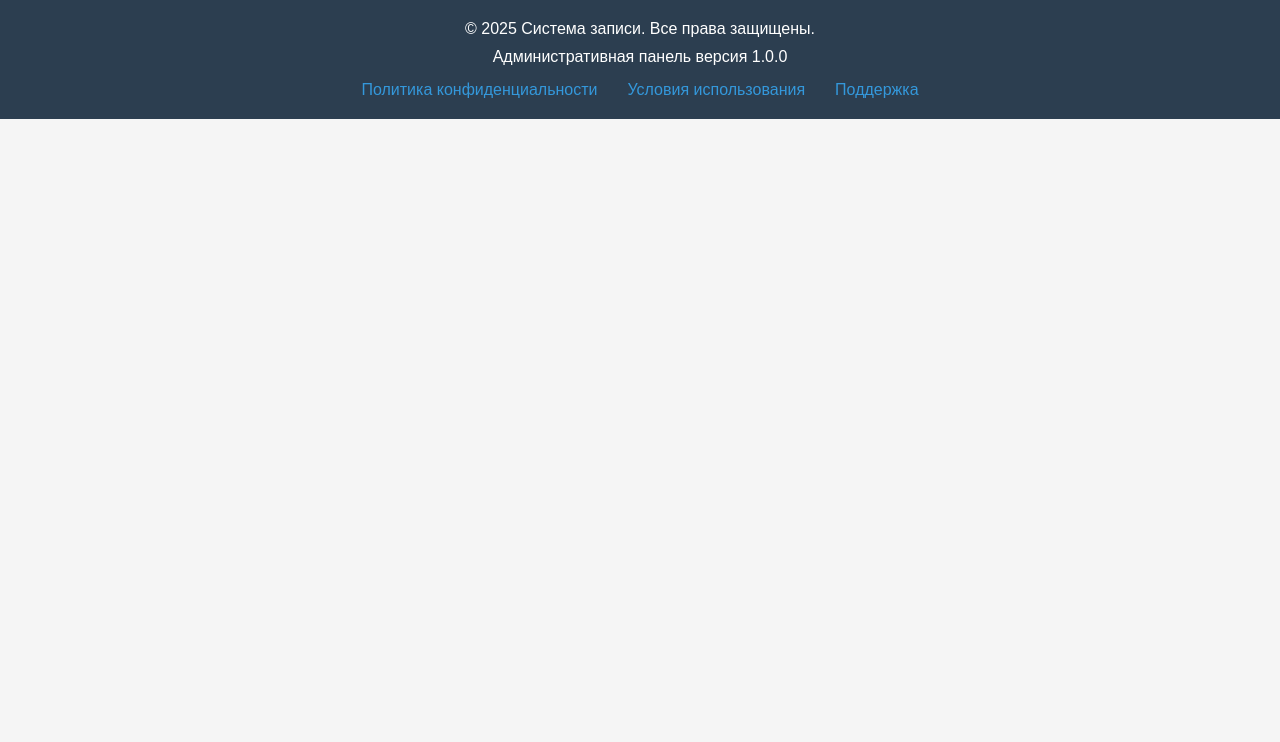
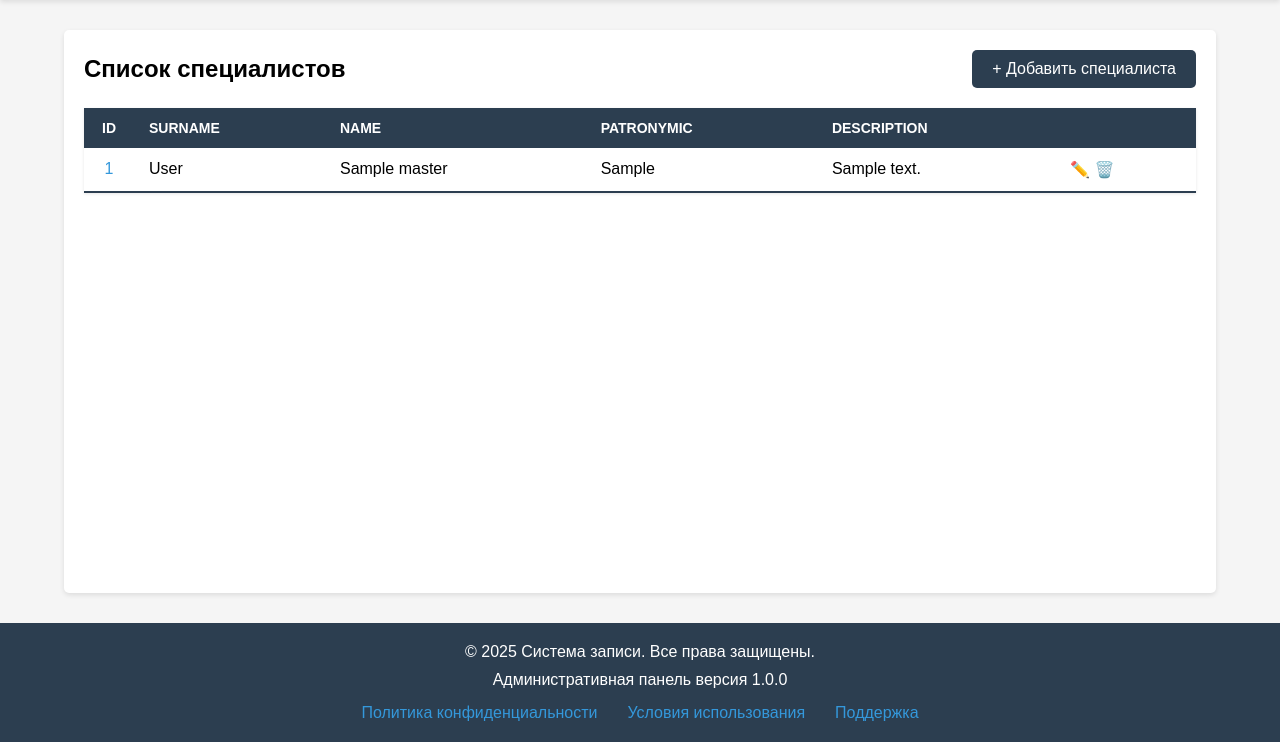
Before and after one commit to MaksimABBAAC/booking-dashboard, a Django app: page /masters/ in a window 1280 px wide. Shown: the part 58-800 px from the top of the page. Run offline with Django 5.2, Linux system fonts and the light colour scheme; tables that the repository leaves empty hold one stand-in row (values such as "Sample post").

Commit message:
create schedule for the day, add style

```diff
--- a/masters/models.py
+++ b/masters/models.py
@@ -1,16 +1,84 @@
+from datetime import time
+from django.core.validators import MaxValueValidator, MinValueValidator
 from django.db import models
-from django.urls import reverse
 
-# Create your models here.
-class Masters(models.Model):
+
+class Specialty(models.Model):
+    specialty = models.CharField(max_length=150)
+
+    class Meta:
+        verbose_name = "specialty"
+        verbose_name_plural = "specialties"
+        db_table = 'specialty'
+
+
+class Master(models.Model):
 
     name = models.CharField(max_length=150)
     surname = models.CharField(max_length=150)
     patronymic = models.CharField(max_length=150)
     description = models.TextField()
-
+    specialty = models.ForeignKey(Specialty, on_delete=models.CASCADE)
 
     class Meta:
         verbose_name = "master"
         verbose_name_plural = "masters"
         db_table = 'masters'
+
+
+class Schedule(models.Model):
+    DAYS_OF_WEEK = (
+        (0, 'Понедельник'),
+        (1, 'Вторник'),
+        (2, 'Среда'),
+        (3, 'Четверг'),
+        (4, 'Пятница'),
+        (5, 'Суббота'),
+        (6, 'Воскресенье'),
+    )
+
+    master = models.ForeignKey(
+        'Master',
+        on_delete=models.CASCADE,
+    )
+
+    day_of_week = models.IntegerField(
+        choices=DAYS_OF_WEEK,
+    )
+
+    is_working = models.BooleanField(
+        default=True,
+    )
+
+    start_time = models.TimeField(
+        default=time(9, 0),
+        null=True,
+        blank=True
+    )
+
+    end_time = models.TimeField(
+        default=time(18, 0),
+        null=True,
+        blank=True
+    )
+
+    appointment_duration = models.PositiveIntegerField(
+        verbose_name='Длительность приема (минуты)',
+        default=30,
+        validators=[MinValueValidator(5), MaxValueValidator(240)]
+    )
+
+    break_start = models.TimeField(
+        null=True,
+        blank=True
+    )
+
+    break_end = models.TimeField(
+        null=True,
+        blank=True
+    )
+
+    class Meta:
+        verbose_name = 'schedule'
+        verbose_name_plural = 'schedules'
+        db_table = 'schedule'
--- a/masters/templates/masters/index.html
+++ b/masters/templates/masters/index.html
@@ -2,9 +2,39 @@
 {% load static %}
 
 {% block style%}
-    <link rel="stylesheet" href="{% static "css/index.css" %}">
+    <link rel="stylesheet" href="{% static "css/table.css" %}">
 {%endblock style%}
 
 {% block content%}
-
+    <div class="content">
+        <div class="table-header">
+            <h2>Список специалистов</h2>
+            <a href="{% url 'masters:add' %}" class="btn-add">
+                + Добавить специалиста
+            </a>
+        </div>
+        <table>
+            <thead>
+                <td>id</td>
+                <td>surname</td>
+                <td>name</td>
+                <td>patronymic</td>
+                <td>description</td>
+                <td></td>
+            </thead>
+            {% for master in masters  %}
+            <tr>
+                <td><a href="{% url 'masters:master' master.id %}">{{master.id}}</a></td>
+                <td>{{master.surname}}</td>
+                <td>{{master.name}}</td>
+                <td>{{master.patronymic}}</td>
+                <td>{{master.description}}</td>
+                <td>
+                    <a href="#" class="btn-edit">✏️</a>
+                    <a href="#" class="btn-delete">🗑️</a>
+                </td>
+            </tr>
+            {% endfor %}
+        </table>
+    </div>
 {%endblock content%}
--- a/masters/urls.py
+++ b/masters/urls.py
@@ -1,5 +1,6 @@
 from django.urls import path
 from masters import views
+from .views import ScheduleCreateView, ScheduleUpdateView
 
 app_name = 'masters'
 
@@ -7,4 +8,6 @@ urlpatterns = [
     path('', views.index, name='index'),
     path('add', views.add, name='add'),
     path('<int:pk>/', views.master, name='master'),
+    path('schedule/add/', ScheduleCreateView.as_view(), name='schedule_add'),
+    path('schedule/<int:pk>/edit/', ScheduleUpdateView.as_view(), name='schedule_edit'),
 ]
--- a/masters/views.py
+++ b/masters/views.py
@@ -1,25 +1,37 @@
-from django.shortcuts import redirect, render, get_object_or_404
-from .forms import AddMasterForm
-from .models import Masters
+from django.shortcuts import get_list_or_404, redirect, render, get_object_or_404
+from .forms import MasterForm, ScheduleForm
+from .models import Master, Schedule
+from django.urls import reverse_lazy
+from django.views.generic import CreateView, UpdateView
 
 def index(request):
-    context: dict[str, str] = {
-        'title': 'Панель системы записи - Мастера',
-    }
+    masters = get_list_or_404(Master)
 
-    return render(request, 'masters/index.html', context)
+    return render(request, 'masters/index.html', {'masters': masters})
 
 def add(request):
     if request.method == 'POST':
-        form = AddMasterForm(request.POST)
+        form = MasterForm(request.POST)
         if form.is_valid():
             master = form.save()
             return redirect('masters:master', pk=master.pk)
     else:
-        form = AddMasterForm()
+        form = MasterForm()
 
     return render(request, 'masters/add.html', {'form': form})
 
 def master(request, pk):
-    master = get_object_or_404(Masters, pk=pk)
+    master = get_object_or_404(Master, pk=pk)
     return render(request, 'masters/master.html', {'master': master})
+
+class ScheduleCreateView(CreateView):
+    model = Schedule
+    form_class = ScheduleForm
+    template_name = 'masters/schedule.html'
+    success_url = reverse_lazy('schedule_list')
+
+class ScheduleUpdateView(UpdateView):
+    model = Schedule
+    form_class = ScheduleForm
+    template_name = 'masters/schedule.html'
+    success_url = reverse_lazy('schedule_list')
--- /dev/null
+++ b/static/css/table.css
@@ -0,0 +1,101 @@
+
+ /* Стили для основного контента */
+ .content {
+    flex: 1;
+    width: 90%;
+    max-width: 1200px;
+    margin: 30px auto;
+    padding: 20px;
+    background-color: white;
+    border-radius: 5px;
+    box-shadow: 0 2px 5px rgba(0,0,0,0.1);
+}
+
+/* Стили для таблицы */
+table {
+    width: 100%;
+    border-collapse: collapse;
+    margin: 20px 0;
+    font-family: Arial, sans-serif;
+    box-shadow: 0 1px 3px rgba(0,0,0,0.1);
+}
+
+thead {
+    background-color: #2c3e50;
+    color: white;
+}
+
+thead td {
+    padding: 12px 15px;
+    text-align: left;
+    font-weight: bold;
+    text-transform: uppercase;
+    font-size: 14px;
+}
+
+tbody tr {
+    border-bottom: 1px solid #dddddd;
+}
+
+tbody tr:nth-of-type(even) {
+    background-color: #f9f9f9;
+}
+
+tbody tr:last-of-type {
+    border-bottom: 2px solid #2c3e50;
+}
+
+tbody tr:hover {
+    background-color: #f1f1f1;
+}
+
+td {
+    padding: 12px 15px;
+    vertical-align: top;
+}
+
+td:first-child {
+    width: 50px;
+    text-align: center;
+}
+
+td:last-child {
+    max-width: 300px;
+    overflow: hidden;
+    text-overflow: ellipsis;
+}
+table a {
+    color: #3498db;
+    text-decoration: none;
+    transition: color 0.3s;
+}
+
+table a:hover {
+    color: #2980b9;
+    text-decoration: underline;
+}
+.table-header {
+    display: flex;
+    justify-content: space-between;
+    align-items: center;
+    margin-bottom: 20px;
+    flex-wrap: wrap;
+    gap: 15px;
+}
+
+.btn-add {
+    display: inline-block;
+    padding: 10px 20px;
+    background-color: #2c3e50;
+    color: white;
+    text-decoration: none;
+    border-radius: 5px;
+    font-weight: 500;
+    transition: all 0.3s ease;
+}
+
+.btn-add:hover {
+    background-color: #3498db;
+    transform: translateY(-2px);
+    box-shadow: 0 4px 8px rgba(0, 0, 0, 0.1);
+}
```
Also changed, not shown: masters/forms.py (+61 -3 lines), masters/templates/masters/add.html (+33 -5 lines), masters/templates/masters/master.html (+19 -5 lines), masters/templates/masters/schedule.html (added, +70 -0 lines), static/css/form.css (added, +71 -0 lines), static/css/master.css (added, +50 -0 lines), static/css/schedule.css (added, +52 -0 lines), masters/migrations/0001_initial.py (deleted), masters/migrations/0001_master_schedule_specialty_delete_masters_and_more.py (added).
